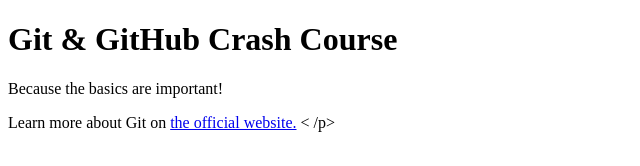
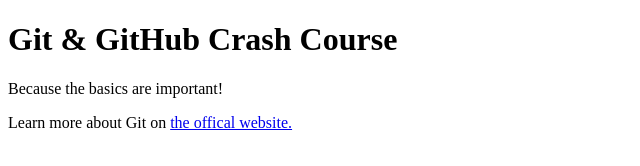
Before and after one commit to adrianrios069/github-automation, a plain HTML site: page index.html in a window 1280 px wide. Shown: the full height of the page, 0-640 px from the left. Drawn offline with Linux system fonts and the light colour scheme.

Commit message:
added link to Git docs.

```diff
--- a/index.html
+++ b/index.html
@@ -11,8 +11,7 @@
 <body>
   <h1>Git & GitHub Crash Course</h1>
   <p>Because the basics are important!</p>
-  <p>Learn more about Git on <a href="htpps:/ /git-scm.com /book/en/v2">the official website.</a>
-    < /p>
+  <p>Learn more about Git on <a href="https://git-scm.com/book/en/v2">the offical website.</a></p>
 </body>
 
 </html>
```
